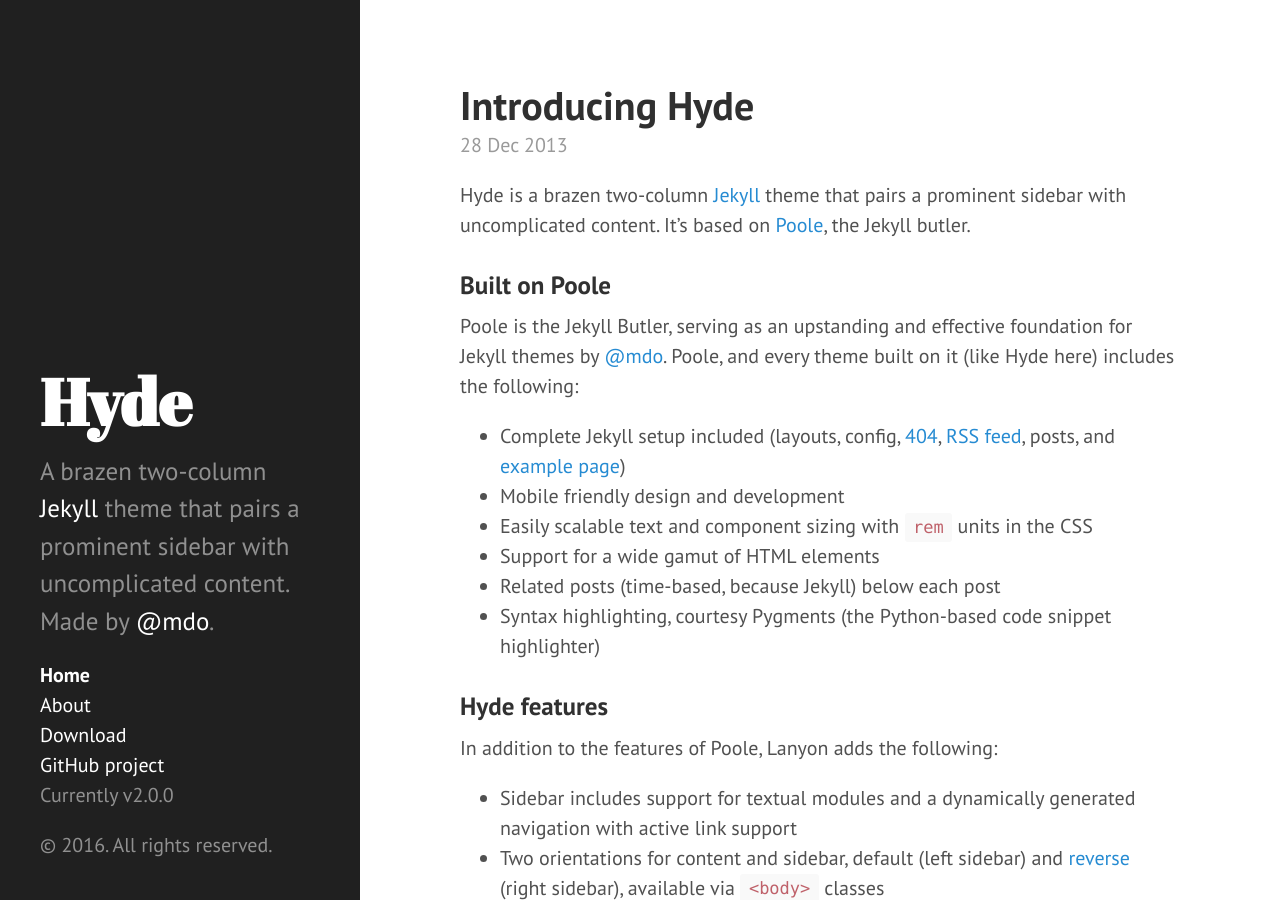
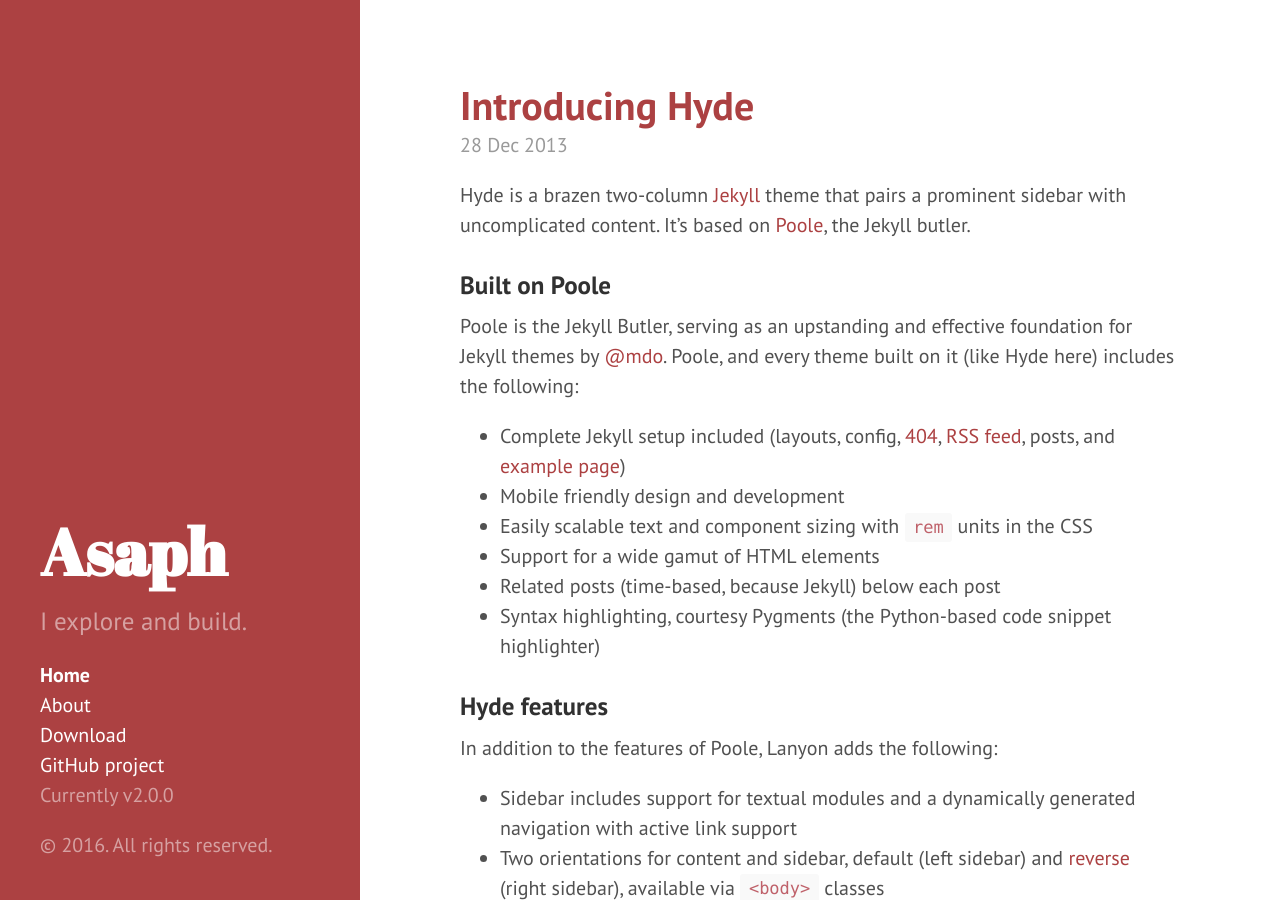
Before and after one commit to asaphy/asaphy.github.io, a Jekyll site: the page built from index.html, in a window 1280 px wide and 900 px high. Built offline with Jekyll 4.4.1, drawn with Linux system fonts in a browser that asks for light colours; Markdown is read by kramdown in place of the engine named in the settings; the list of posts is cut into pages by our own code.

Commit message:
starting to build site

```diff
--- a/_config.yml
+++ b/_config.yml
@@ -6,14 +6,14 @@ pygments:         true
 permalink:        pretty
 
 # Setup
-title:            Hyde
-tagline:          'A Jekyll theme'
-description:      'A brazen two-column <a href="http://jekyllrb.com" target="_blank">Jekyll</a> theme that pairs a prominent sidebar with uncomplicated content. Made by <a href="https://twitter.com/mdo" target="_blank">@mdo</a>.'
-url:              http://hyde.getpoole.com
+title:            Asaph
+tagline:          ''
+description:      'I explore and build.'
+url:              http://asaphyuan.com
 
 author:
-  name:           'Mark Otto'
-  url:            https://twitter.com/mdo
+  name:           'Asaph Yuan'
+  url:            http://asaphyuan.com
 
 paginate:         5
 
@@ -21,4 +21,4 @@ paginate:         5
 version:          2.0.0
 
 github:
-  repo:           https://github.com/poole/hyde
+  repo:           https://github.com/asaphy/mywebsite
--- a/_layouts/default.html
+++ b/_layouts/default.html
@@ -3,7 +3,7 @@
 
   {% include head.html %}
 
-  <body>
+  <body class="theme-base-08">
 
     {% include sidebar.html %}
 
```
